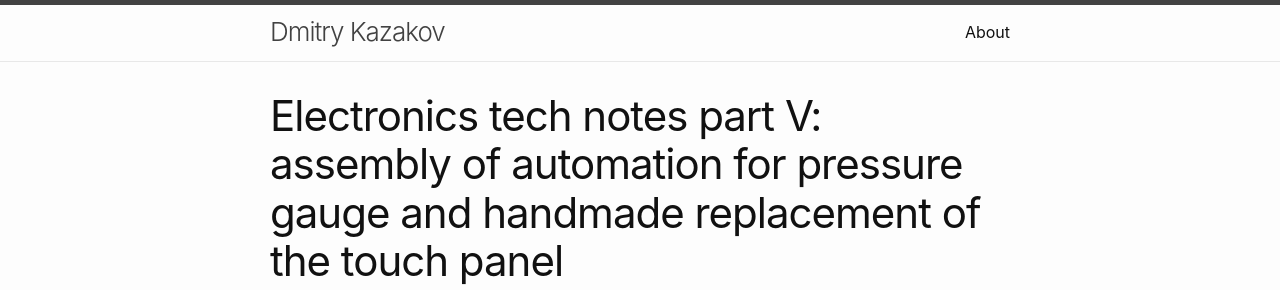
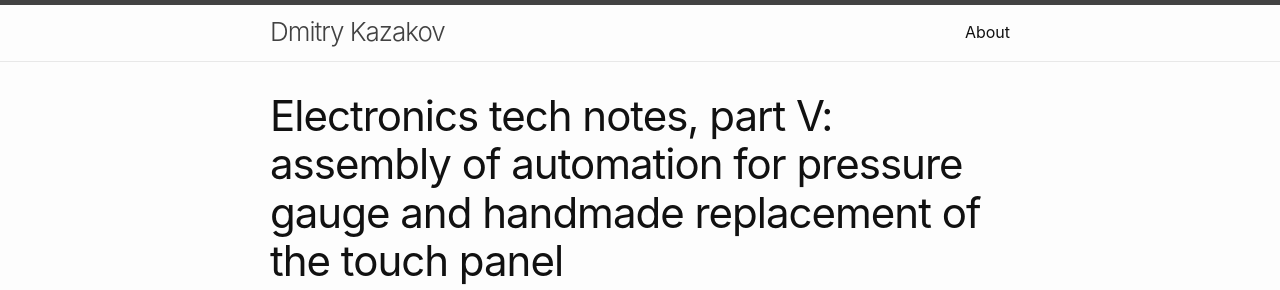
Before and after one commit to Gelassen/dkazakov.github.io, a Jekyll site: the page built from _posts/2024-04-21-electronics-tech-notes-part-5.html, in a window 1280 px wide and 900 px high. Shown: the top 290 px of the window. Built offline with Jekyll 4.4.1, drawn with Linux system fonts in a browser that asks for light colours.

```diff
--- a/_posts/2024-03-23-electronics-tech-notes-part-3.html
+++ b/_posts/2024-03-23-electronics-tech-notes-part-3.html
@@ -1,6 +1,6 @@
 ---
 layout: post
-title: 'Electronics tech notes part III: repairing popular household appliances'
+title: 'Electronics tech notes, part III: repairing popular household appliances'
 date: '2024-03-23'
 author: Gelassen
 tags:
--- a/_posts/2024-03-30-electronics-tech-notes-part-4-repair-sound-amplifier-and-tv.html
+++ b/_posts/2024-03-30-electronics-tech-notes-part-4-repair-sound-amplifier-and-tv.html
@@ -1,6 +1,6 @@
 ---
 layout: post
-title: 'Electronics tech notes part IV: repairing sound amplifier and TV'
+title: 'Electronics tech notes, part IV: repairing sound amplifier and TV'
 date: '2024-03-30'
 author: Gelassen
 tags: electronics, sound amplifier, repair
--- a/_posts/2024-04-21-electronics-tech-notes-part-5.html
+++ b/_posts/2024-04-21-electronics-tech-notes-part-5.html
@@ -1,6 +1,6 @@
 ---
 layout: post
-title: 'Electronics tech notes part V: assembly of automation for pressure gauge and handmade replacement of the touch panel'
+title: 'Electronics tech notes, part V: assembly of automation for pressure gauge and handmade replacement of the touch panel'
 date: '2024-04-21'
 author: Gelassen
 tags:
```
